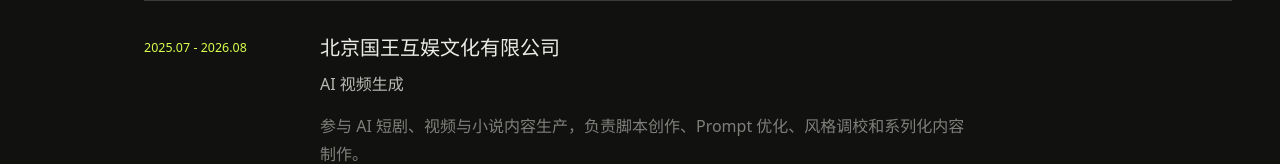
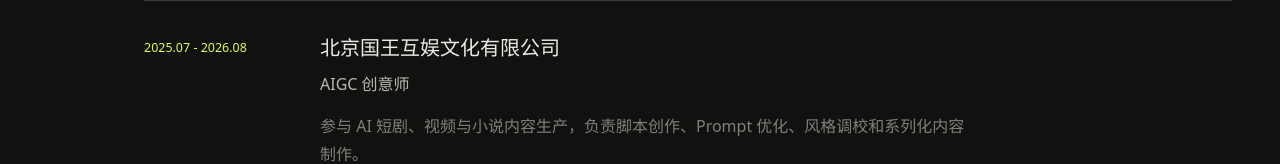
Before and after one commit to wangquan66666-prog/aigc-portfoliommaiss, a React (Vite) app: page / in a window 1280 px wide. Both pictures are taken after a click on the button "查看工作经历". Shown: the part 1165-1329 px from the top of the page. Built offline with nearby package versions, Linux system fonts and the light colour scheme; the HTML template or start-up script is replaced by a standard one.

Commit message:
Update work experience role

```diff
--- a/src/App.tsx
+++ b/src/App.tsx
@@ -572,7 +572,7 @@
                   <time>2025.07 - 2026.08</time>
                   <div>
                     <h4>北京国王互娱文化有限公司</h4>
-                    <p className="resume-job-role">AI 视频生成</p>
+                    <p className="resume-job-role">AIGC 创意师</p>
                     <p>参与 AI 短剧、视频与小说内容生产，负责脚本创作、Prompt 优化、风格调校和系列化内容制作。</p>
                   </div>
                 </article>
```
